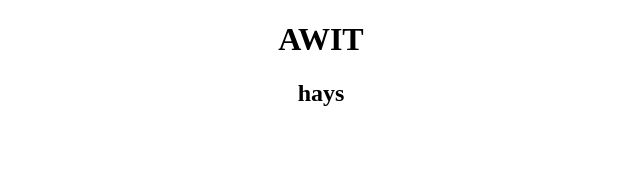
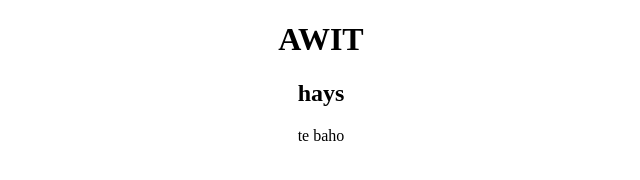
Before and after one commit to Nieruu/nieru.github.io, a plain HTML site: page index.html in a window 1280 px wide. Shown: the full height of the page, 319-959 px from the left. Drawn offline with Linux system fonts and the light colour scheme.

Commit message:
Update index.html
add p

```diff
--- a/index.html
+++ b/index.html
@@ -9,5 +9,6 @@
 <body>
    <center> <h1> AWIT </h1>
        <h2> hays </h2>
+       <p> te baho </p>
 </body>
 </html>
```
